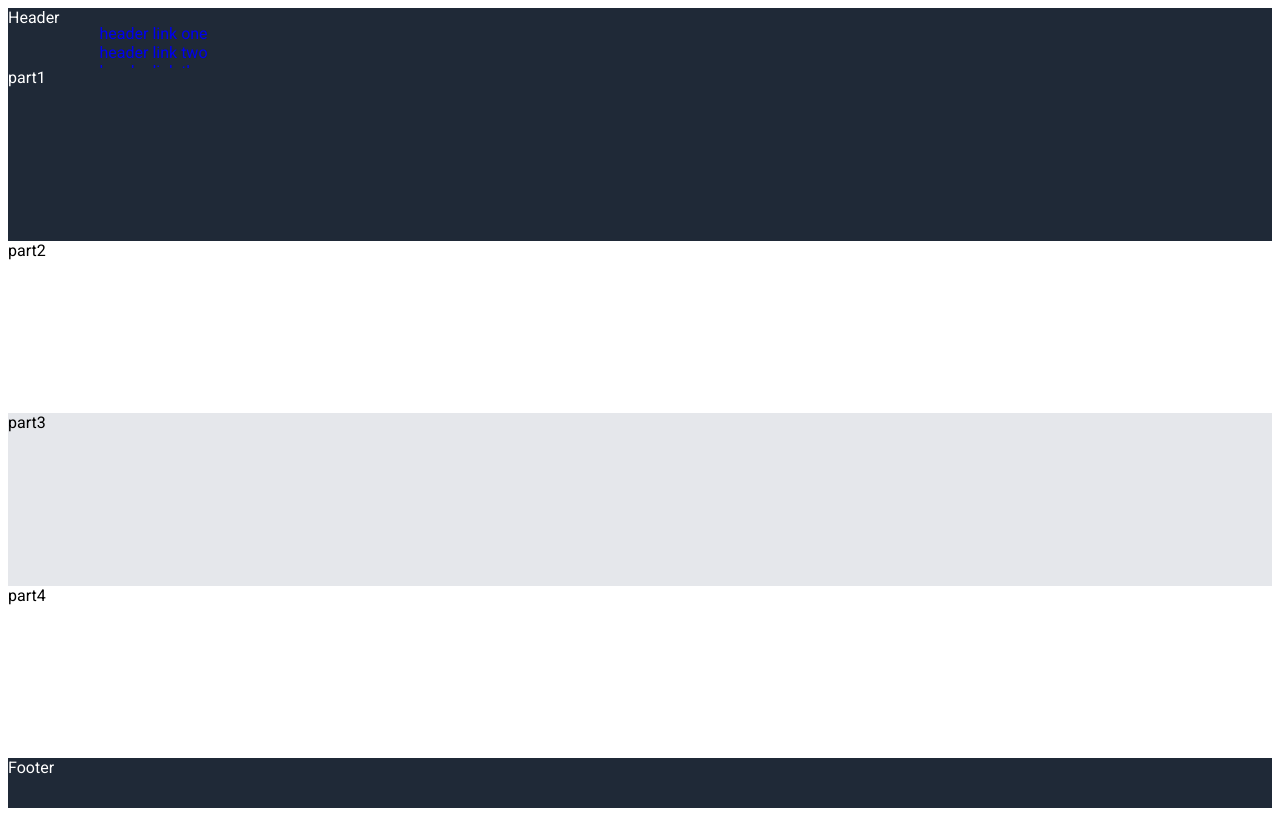
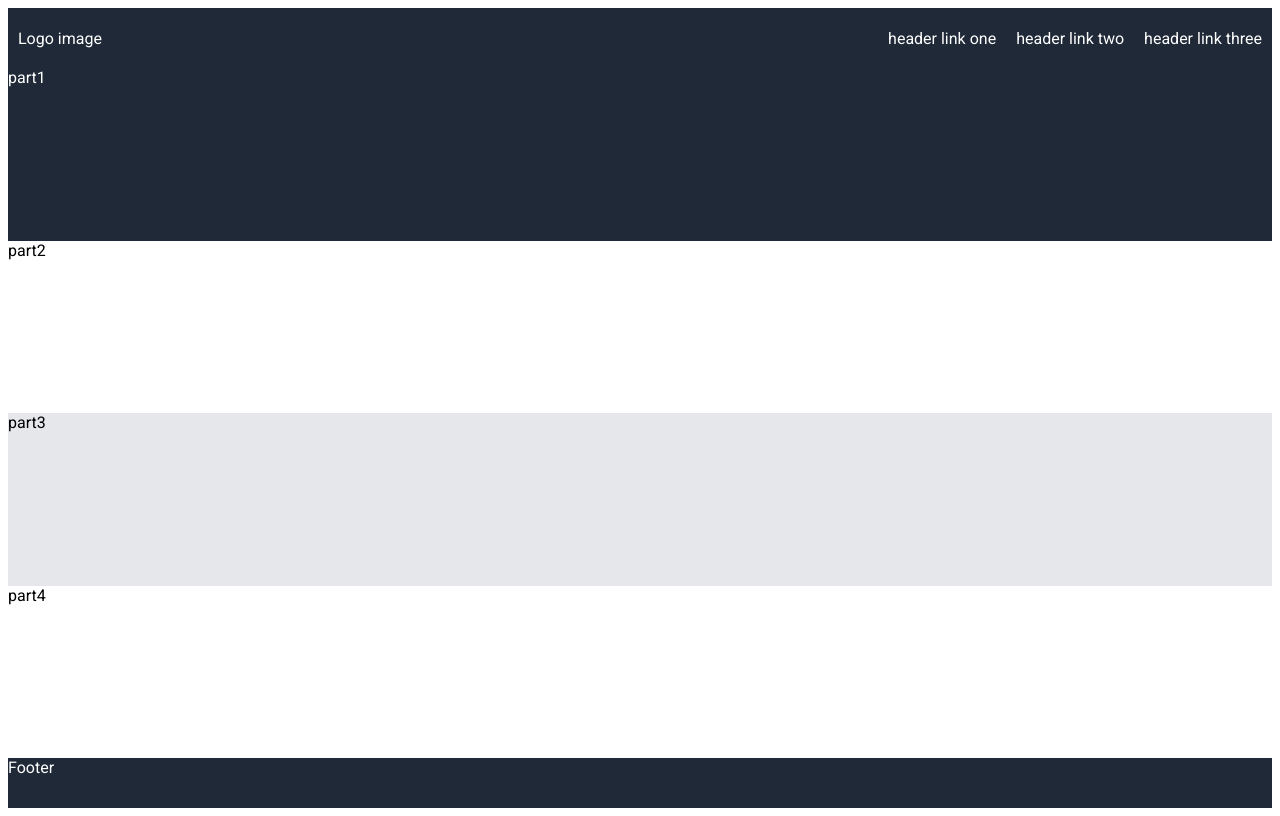
Before and after one commit to Josine-02/landing-page, a plain HTML site: page index.html in a window 1280 px wide. Drawn offline with Linux system fonts and the light colour scheme.

Commit message:
make content header

```diff
--- a/index.html
+++ b/index.html
@@ -7,8 +7,8 @@
     <link rel="stylesheet" href="style.css">
 </head>
 <body>
-    <div class="header">Header
-        <ul>
+        <div class="header">Logo image
+            <ul class="header-links">
                 <li><a href="pages/page-one">header link one</a></li>
                 <li><a href="pages/page-two">header link two</a></li>
                 <li><a href="pages/page-three">header link three</a></li>
--- a/style.css
+++ b/style.css
@@ -8,13 +8,19 @@ body{
     flex-direction: column;
 }
 
+.header,.footer,.content{
+
+}
+
 a{
     text-decoration: none;
+    color: white;
 }
 
 ul{
     list-style-type: none;
 }
+
 .header,.footer{
     display:flex;
     flex-grow:0;
@@ -27,6 +33,15 @@ ul{
 .header{
     height: 60px;
     display: flex;
+    justify-content: space-between;
+    align-items: center;
+    padding-left: 10px;
+}
+
+.header-links{
+    display: flex;
+    gap: 20px;
+    padding-right: 10px;;
 }
 
 .header,.footer,.part-1{
```
Lines whose indentation alone changed are shown as unchanged.
